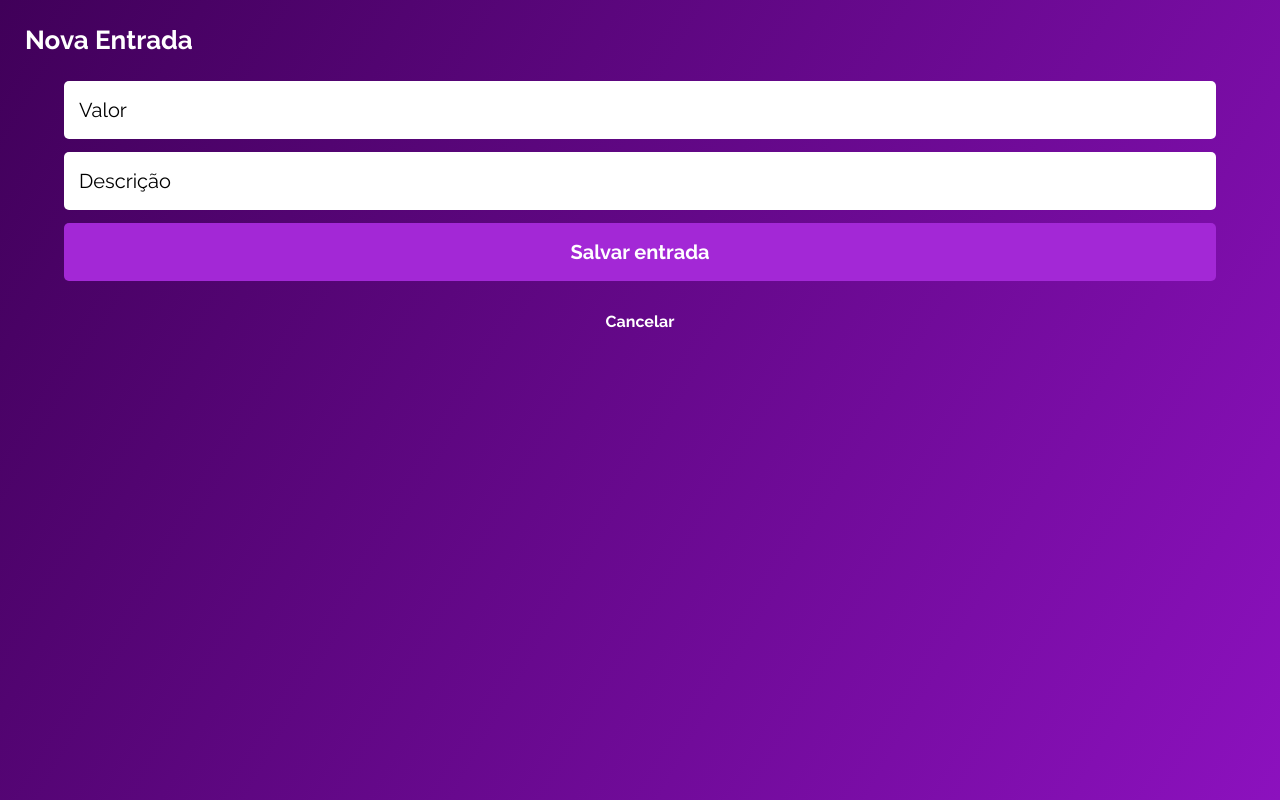
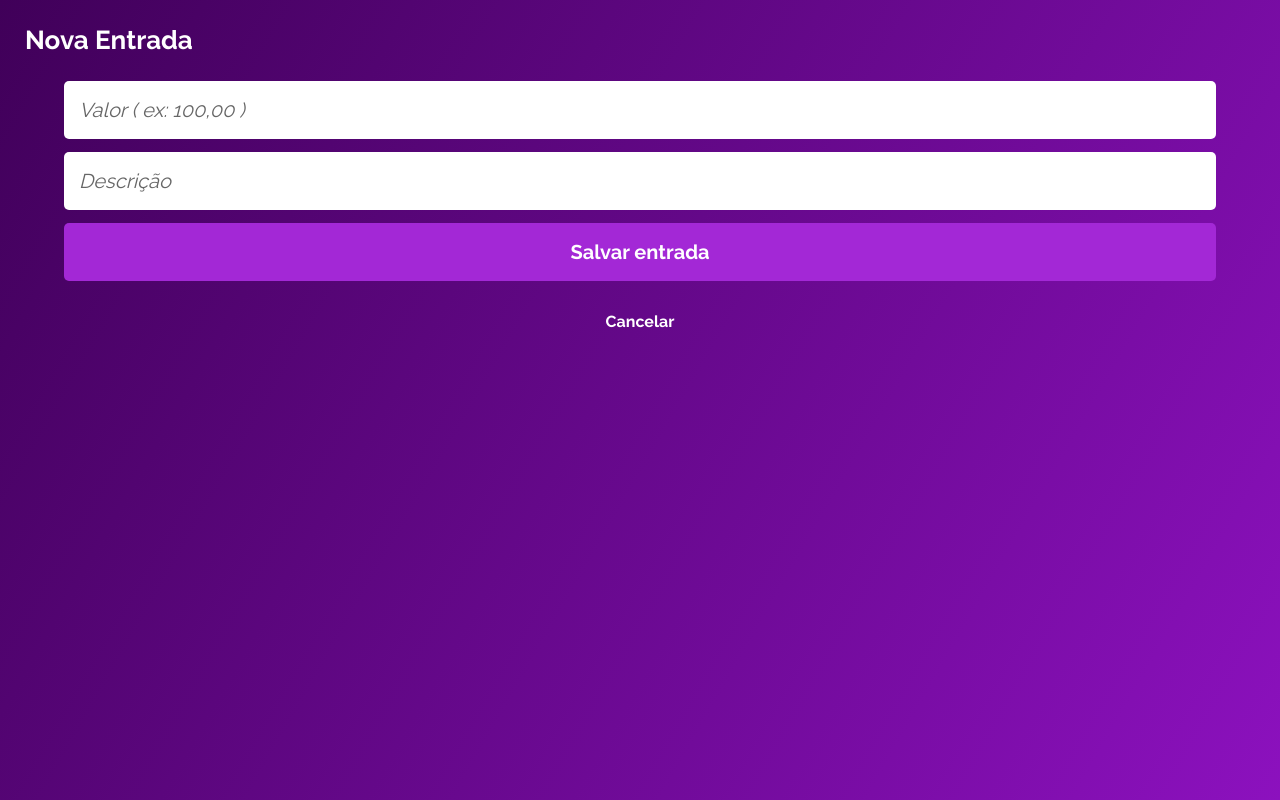
Before and after one commit to luis-garbelotti/my-wallet-front, a React (Create React App) app: page /deposit in a window 1280 px wide. Built offline with nearby package versions, Linux system fonts and the light colour scheme.

Commit message:
Add deposit post structure

```diff
--- a/package.json
+++ b/package.json
@@ -4,6 +4,7 @@
   "private": true,
   "dependencies": {
     "axios": "^0.25.0",
+    "dayjs": "^1.10.7",
     "react": "^17.0.2",
     "react-dom": "^17.0.2",
     "react-loader-spinner": "^5.1.0",
--- a/src/components/FormComponents/Input.js
+++ b/src/components/FormComponents/Input.js
@@ -12,9 +12,10 @@ const Input = styled.input`
 
     ::placeholder{
 
-        color: #000000;
+        color: #666666;
         font-size: 20px;
         font-weight: 400;
+        font-style: italic;
 
     }
 
--- a/src/pages/Deposit/index.js
+++ b/src/pages/Deposit/index.js
@@ -1,26 +1,47 @@
 import { Container, Header, Content } from './style';
-import Input from '../../components/FormComponents/Input';
-import Button from '../../components/FormComponents/Button';
+import { Input, Button, Form } from '../../components/FormComponents';
+import { Invalid } from '../../components/Invalid';
+import { Bars } from 'react-loader-spinner';
+import api from '../../services/api';
 import CancelButton from '../../components/CancelButton';
+import dayjs from 'dayjs';
 import { useState } from 'react';
 import { useNavigate } from 'react-router-dom';
 
 export default function Deposit() {
 
-    const [depositData, setDepositData] = useState({ description: '', value: '' });
+    const [depositData, setDepositData] = useState({ description: '', value: '', type: 'deposit' });
+    const [error, setError] = useState('');
+    const [hidden, setHidden] = useState('hidden');
+    const [isLoading, setIsLoading] = useState(false);
     const navigate = useNavigate();
 
     function handleChange(e) {
-        setDepositData({ ...depositData, [e.target.name]: e.target.value })
+        setDepositData({ ...depositData, [e.target.name]: e.target.value, date: dayjs().format('DD/MM') })
     }
 
-    function handleDeposit() {
-        navigate('/historic');
-        console.log(depositData)
+    function handleDeposit(e) {
+        e.preventDefault();
+
+        if (!depositData.description || !depositData.value) {
+            setError('inputs')
+            setHidden('');
+            return;
         }
 
-    function cancel() {
+        setIsLoading(true);
+
+        const promise = api.deposit({ ...depositData });
+        promise.then(() => {
+            setIsLoading(false);
             navigate('/historic');
+        });
+        promise.catch(() => {
+            setHidden('');
+            setIsLoading(false);
+            setError('post');
+        });
+
     }
 
     return (
@@ -28,13 +49,15 @@ export default function Deposit() {
             <Container>
                 <Header>Nova Entrada</Header>
                 <Content>
+                    <Form onSubmit={handleDeposit}>
 
                         <Input
                             type='text'
                             name='value'
-                        placeholder='Valor'
+                            placeholder='Valor ( ex: 100,00 )'
                             value={depositData.value}
                             onChange={handleChange}
+                            disabled={isLoading}
                         />
                         <Input
                             type='text'
@@ -42,10 +65,15 @@ export default function Deposit() {
                             placeholder='Descrição'
                             value={depositData.description}
                             onChange={handleChange}
+                            disabled={isLoading}
                         />
-                    <Button onClick={handleDeposit}>Salvar entrada</Button>
-                    <CancelButton onClick={cancel}>Cancelar</CancelButton>
-
+                        <Invalid className={`${hidden}`}>{
+                            error === 'inputs' ? 'Preencha todos os campos corretamente.' :
+                                error === 'post' ? 'Tente novamente.' : null}
+                        </Invalid>
+                        <Button disabled={isLoading}> {isLoading ? <Bars color="#A328D6" height={50} width={35} /> : 'Salvar entrada'}</Button>
+                        <CancelButton disabled={isLoading} type='button' onClick={() => navigate('/historic')}>Cancelar</CancelButton>
+                    </Form>
                 </Content>
             </Container>
         </>
--- a/src/pages/Login/index.js
+++ b/src/pages/Login/index.js
@@ -34,11 +34,11 @@ export default function Login() {
             setIsLoading(false);
             navigate('/historic');
         });
-        promise.catch((error) => {
+        promise.catch(() => {
+            setHidden('');
             setIsLoading(false);
             setError('post');
-        })
-
+        });
     }
 
     return (
--- a/src/services/api.js
+++ b/src/services/api.js
@@ -22,9 +22,16 @@ function login(body) {
     return promise;
 }
 
+function deposit(body) {
+    const promise = axios.post(`${BASE_URL}/`, body);
+
+    return promise;
+}
+
 const api = {
     register,
-    login
+    login,
+    deposit
 }
 
 export default api;
--- a/src/styles/style.css
+++ b/src/styles/style.css
@@ -4,6 +4,7 @@
 
 body {
     background-image: linear-gradient(120deg, #400059,#8C11BE);
+    height: 100vh;
 }
 
 .hidden{
```
Also changed, not shown: 1 other file (tests, documents, lock files or other folders). Lines whose indentation alone changed are shown as unchanged.
